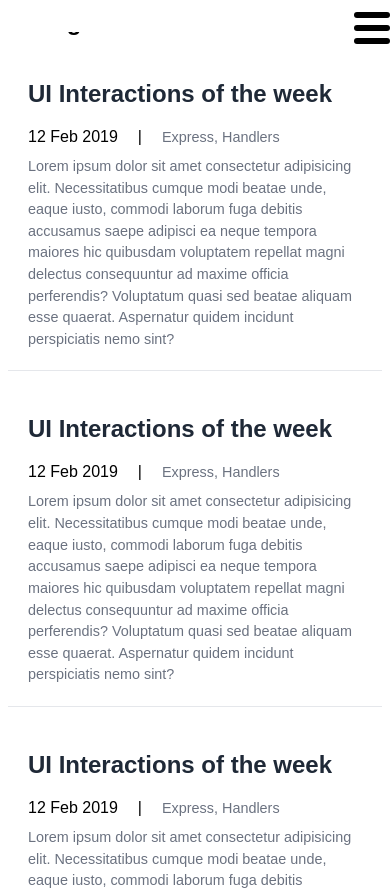
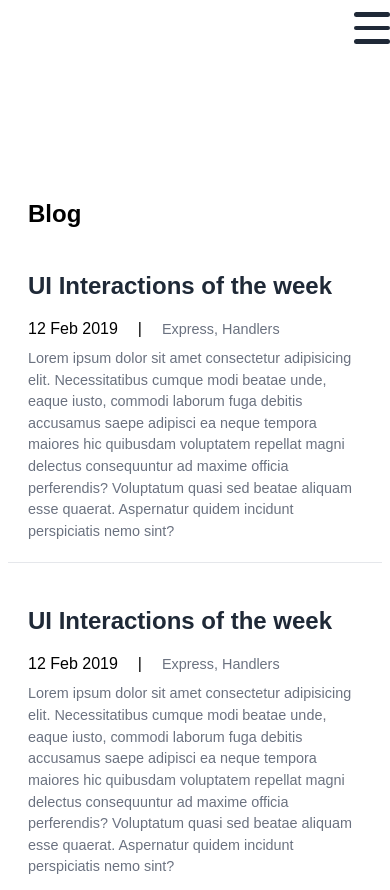
Before and after one commit to Kennyasmine/personal-website, a React (Vite) app: page /Blog in a window 390 px wide. Shown: the top 890 px of the page. Built offline with nearby package versions, Linux system fonts and the light colour scheme.

Commit message:
second commit

```diff
--- a/src/components/CommonPages.jsx/blog/Blog.css
+++ b/src/components/CommonPages.jsx/blog/Blog.css
@@ -3,4 +3,15 @@
     margin: 0 auto;
     /* padding: 40px 20px; */
     padding: 0 0 0 20px;
+    margin-top: 100px;
 }
+
+@media (max-width: 480px) {
+    .blogHero h2 {
+        max-width: 800px;
+        margin: 0 auto;
+        /* padding: 40px 20px; */
+        padding: 0 0 0 20px;
+        margin-top: 200px;
+    }
+}
--- a/src/components/CommonPages.jsx/contact/Contact.css
+++ b/src/components/CommonPages.jsx/contact/Contact.css
@@ -2,6 +2,7 @@
     padding: 40px;
     max-width: 800px;
     margin: 0 auto;
+    margin-top: 50px;
 }
 .formContainer h2 {
     font-size: 1.5rem;
@@ -54,6 +55,7 @@ button {
     .formContainer {
         padding: 20px;
         max-width: 100%;
+        margin-top: 180px;
     }
     .formContainer h2 {
         font-size: 1.2rem;
--- a/src/components/CommonPages.jsx/containermain/ContainerMain.css
+++ b/src/components/CommonPages.jsx/containermain/ContainerMain.css
@@ -67,7 +67,7 @@
     }
     .heroRight img {
         /* padding: 50px; */
-        margin-top: 80px;
+        margin-top: 150px;
         /* width: 80%;
         height: 30vh; */
         width: 250px;
--- a/src/components/CommonPages.jsx/navbar/Navbar.css
+++ b/src/components/CommonPages.jsx/navbar/Navbar.css
@@ -17,7 +17,7 @@ nav .title {
     margin: 1rem;
     font-weight: bold;
     text-decoration: none;
-    color: #000;
+    color: #1f2937;
 }
 nav ul {
     display: flex;
@@ -31,7 +31,7 @@ nav ul li {
 nav ul li a {
     display: block;
     text-decoration: none;
-    color: #000;
+    color: #1f2937;
     padding: 0.5rem;
     margin: 0 0.5rem;
     border-radius: 0.5rem;
@@ -56,9 +56,9 @@ nav .menu {
     height: 2rem;
 }
 nav .menu span {
-    height: 0.4rem;
+    height: 0.3rem;
     width: 100%;
-    background-color: #000;
+    background-color: #1f2937;
     border-radius: 0.2rem;
 }
 
--- a/src/components/CommonPages.jsx/work/Work.css
+++ b/src/components/CommonPages.jsx/work/Work.css
@@ -60,6 +60,12 @@ a {
 
 
 @media (max-width: 480px) {
+    .featureContainer {
+        padding: 10px;
+        max-width: 800px;
+        margin: 0 auto;
+        margin-top: 80px;
+    }
     .featureWorks {
         flex-direction: column;
         align-items: flex-start;
--- a/src/components/CommonPages.jsx/workdetails/WorkDetails.css
+++ b/src/components/CommonPages.jsx/workdetails/WorkDetails.css
@@ -53,7 +53,7 @@
 @media screen and (max-width: 480px) {
     .blogPostContainer {
         padding: 20px 10px;
-        margin-top: 30px;
+        margin-top: 180px;
     }
     .postTitle {
         font-size: 1.5rem;
```
